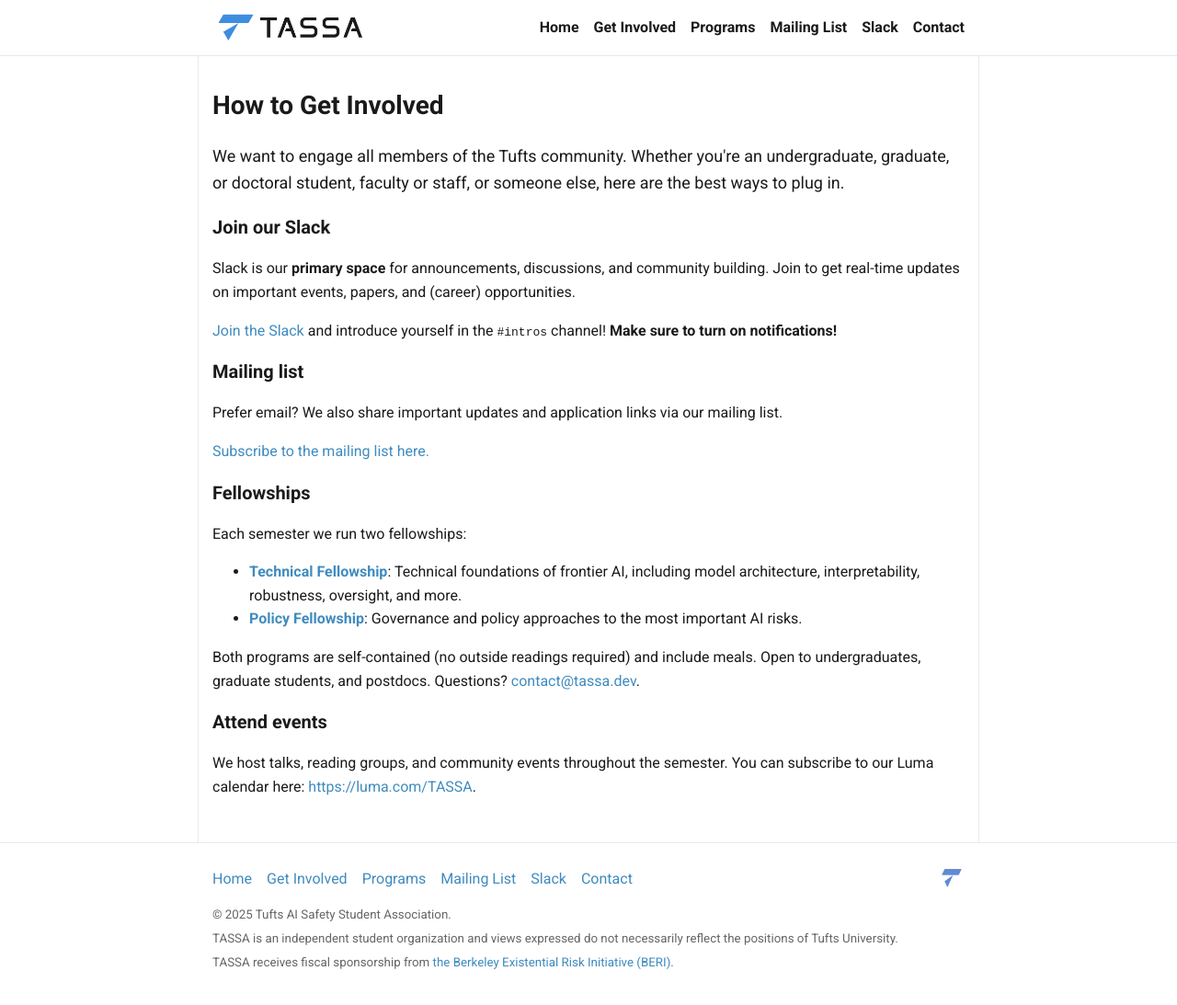
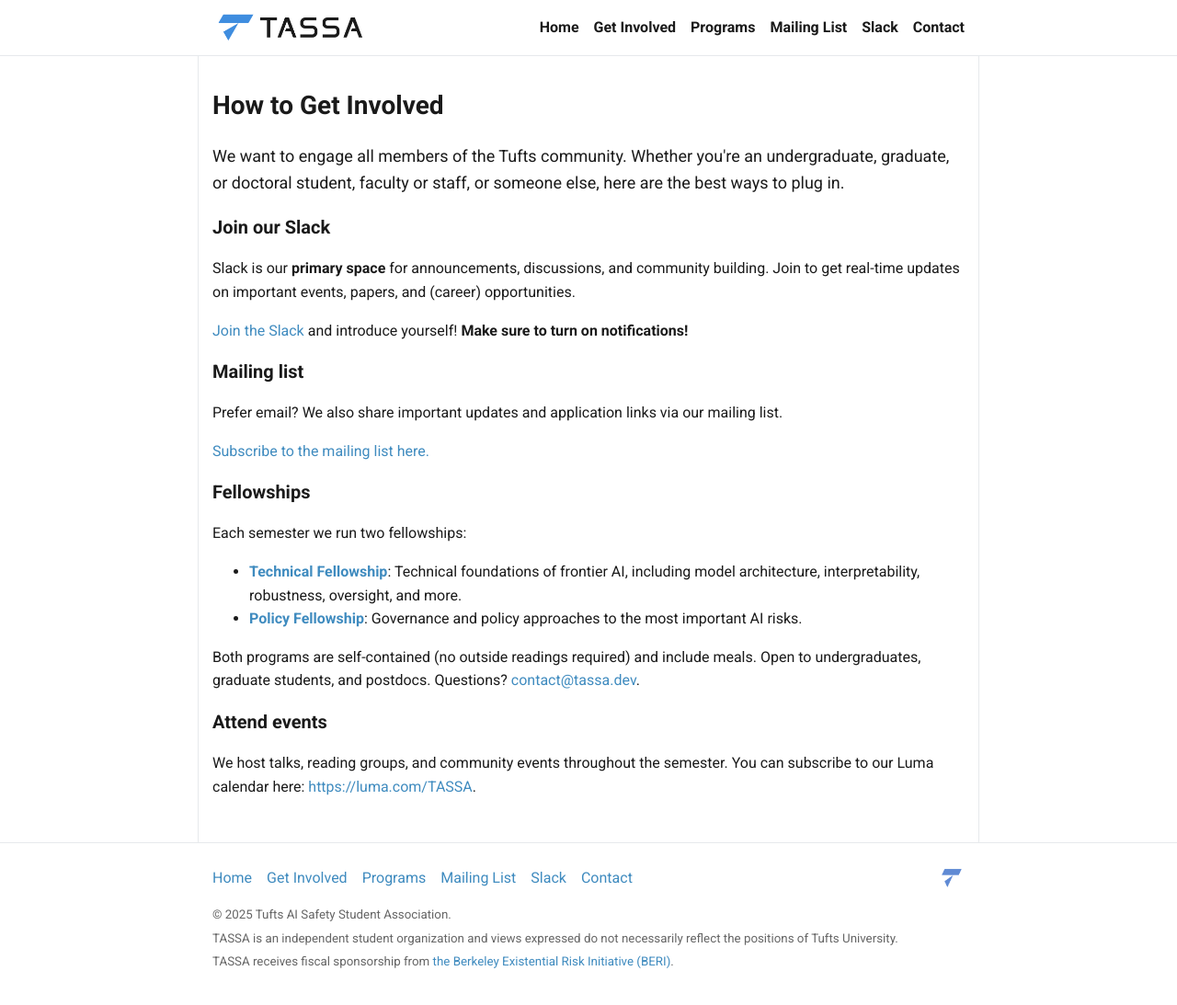
Before and after one commit to tuftsaisafety/tuftsaisafety.github.io, a Jekyll site: the page built from pages/get-involved.html, in a window 1280 px wide and 1098 px high. Shown: the top 1093 px of the window at 92% size. Built offline with Jekyll 4.4.1, drawn with Linux system fonts in a browser that asks for light colours.

Commit message:
Update page content

```diff
--- a/pages/get-involved.html
+++ b/pages/get-involved.html
@@ -16,8 +16,7 @@ permalink: /get-involved/
             updates on important events, papers, and (career) opportunities.</p>
         <p>
             <a href="https://join.slack.com/t/tuftsaisafety/shared_invite/zt-35tvchsb4-2zaJINQ4U0Kb_CySfcED~A"
-                target="_blank" rel="noopener">Join the Slack</a> and introduce yourself in the <code>#intros</code>
-            channel! <b>Make sure to turn on notifications!</b>
+                target="_blank" rel="noopener">Join the Slack</a> and introduce yourself! <b>Make sure to turn on notifications!</b>
         </p>
 
         <h3>Mailing list</h3>
```
